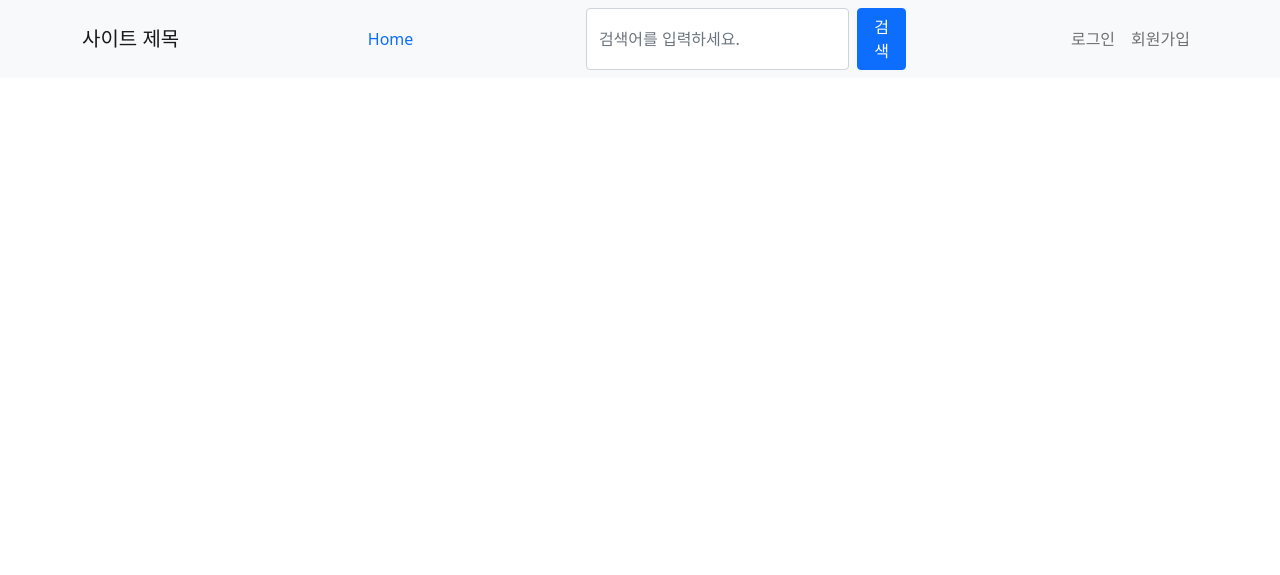
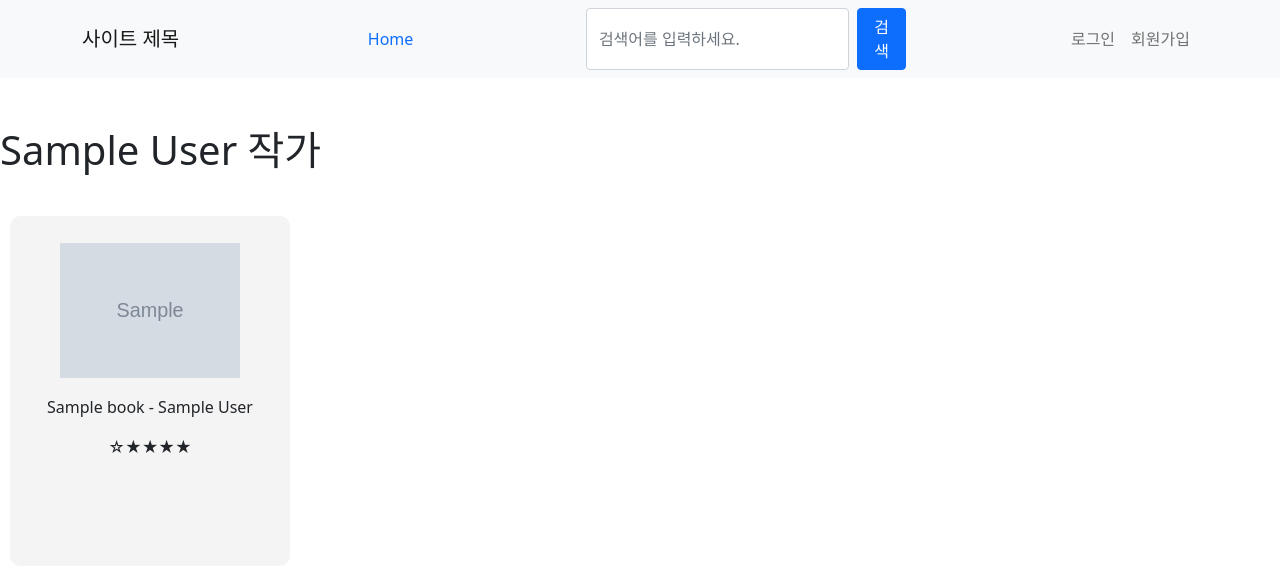
Before and after one commit to hyeleenotharry/Drf_5, a Django app: template templates/following.html in a window 1280 px wide. Shown: the top 575 px of the page. Run offline with Django 4.2, Linux system fonts and the light colour scheme; the template is opened without the code that fills it: most values are stand-ins (such as "Sample title", 1, 10 or a date in 2020); grey boxes marked "Sample" are stand-in pictures; some web fonts are replaced.

Commit message:
author page

```diff
--- a/templates/base.html
+++ b/templates/base.html
@@ -13,7 +13,7 @@
         integrity="sha384-MrcW6ZMFYlzcLA8Nl+NtUVF0sA7MsXsP1UyJoMp4YLEuNSfAP+JcXn/tWtIaxVXM"
         crossorigin="anonymous"></script>
     <link rel="stylesheet" href="style.css">
-    <title>{% block title %}{% endblock %} | RUNNING DOG </title>
+    <title>{% block title %}{% endblock %} | 사이트 제목 </title>
 </head>
 <body>
 <!-- 상단 네비게이션 -->
--- a/templates/following.html
+++ b/templates/following.html
@@ -1,5 +1,18 @@
 {% extends 'base.html' %}
-{% block title %}팔로우하는 작가{% endblock %}
-
-{% block content %}
-{% endblock %}
+{% block title %}
+  {{ Author.author }} 작가
+{% endblock %}| 사이트 제목<div class="box">
+  {% block content %}
+    <br /><br />
+    <h1 class="rec">{{ Author.author }} 작가</h1><br />
+    <div class="book_card_box">
+      {% for bk in book %}
+        <div class="book-card">
+          <img class="book-img" src="{{ bk.cover }}" alt="..." />
+          <p>{{ bk.title }} - {{ bk.author }}</p>
+          <p>☆★★★★</p>
+        </div>
+      {% endfor %}
+    </div>
+  {% endblock %}
+</div>
--- a/templates/style.css
+++ b/templates/style.css
@@ -1,12 +1,11 @@
 .navigation-bar{
     text-align: center;
 }
-.book-card{
+.book-card-3{
     width: 200px;
     height: 300px;
     margin: 10px;
     padding: 10px;
-    border: 1px solid black;
     border-radius: 10px;
     text-align: center;
     float: left;
@@ -40,12 +39,16 @@
     flex-wrap: nowrap;
     overflow-x: auto;
 }
+.book_card_box{
+    display: flex;
+    flex-wrap: wrap;
+    justify-content: left;
+}
 .book-card{
     width: 280px;
     height: 350px;
     margin: 10px;
     padding: 10px;
-    border: 1px solid black;
     border-radius: 10px;
     text-align: center;
     float: left;
```
